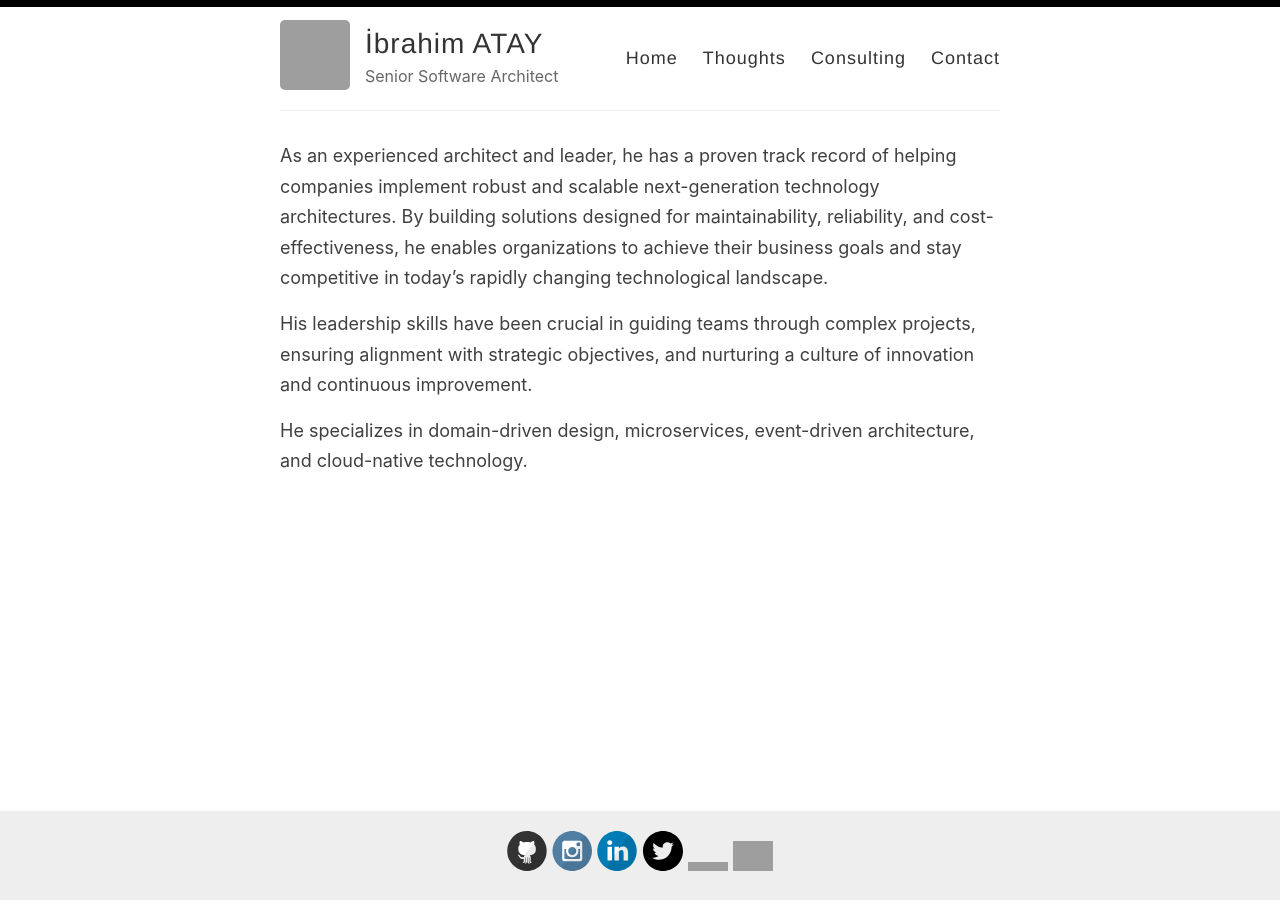
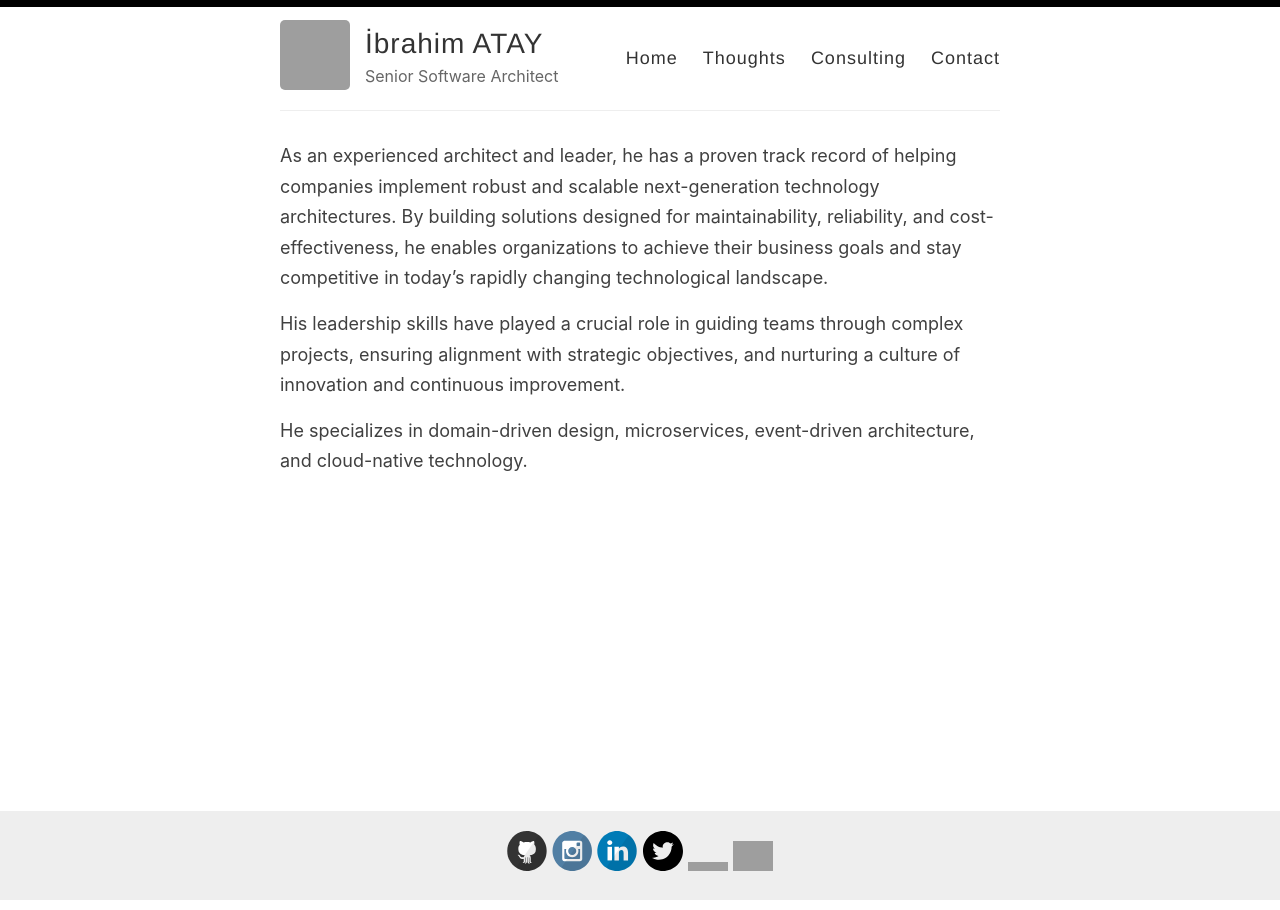
Before and after one commit to ibrahimatay/ibrahimatay.github.io, a Jekyll site: the page built from index.md, in a window 1280 px wide. Built offline with Jekyll 4.4.1, drawn with Linux system fonts in a browser that asks for light colours; grey boxes are pictures that could not be loaded.

Commit message:
Update index.md

```diff
--- a/index.md
+++ b/index.md
@@ -5,6 +5,6 @@ title:
 ---
 As an experienced architect and leader, he has a proven track record of helping companies implement robust and scalable next-generation technology architectures. By building solutions designed for maintainability, reliability, and cost-effectiveness, he enables organizations to achieve their business goals and stay competitive in today's rapidly changing technological landscape.
 
-His leadership skills have been crucial in guiding teams through complex projects, ensuring alignment with strategic objectives, and nurturing a culture of innovation and continuous improvement.
+His leadership skills have played a crucial role in guiding teams through complex projects, ensuring alignment with strategic objectives, and nurturing a culture of innovation and continuous improvement.
 
 He specializes in domain-driven design, microservices, event-driven architecture, and cloud-native technology.
```
